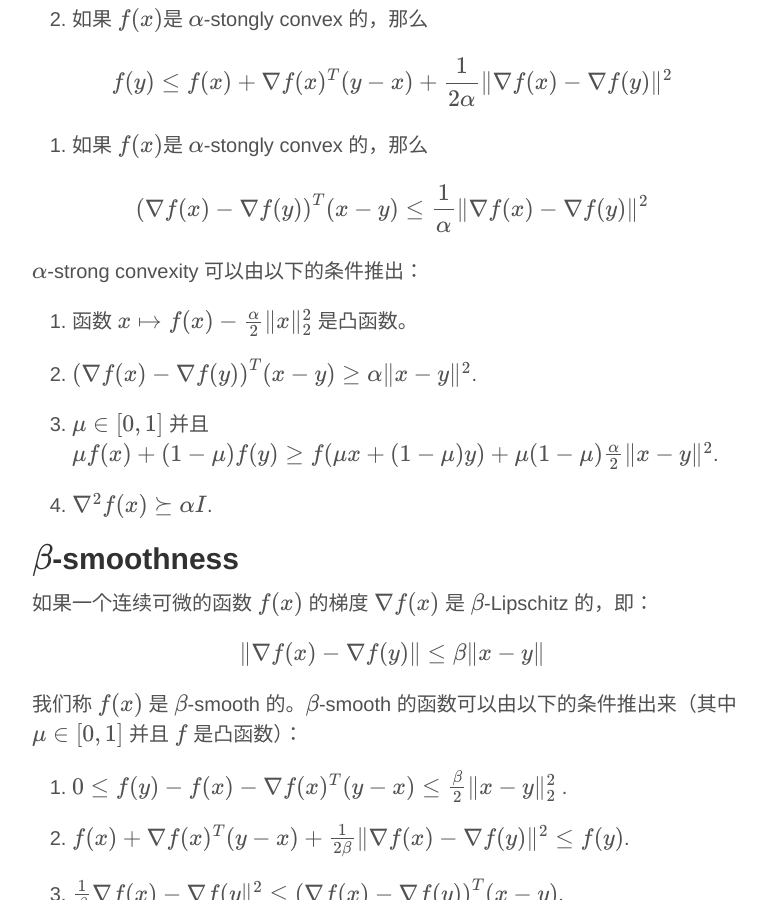
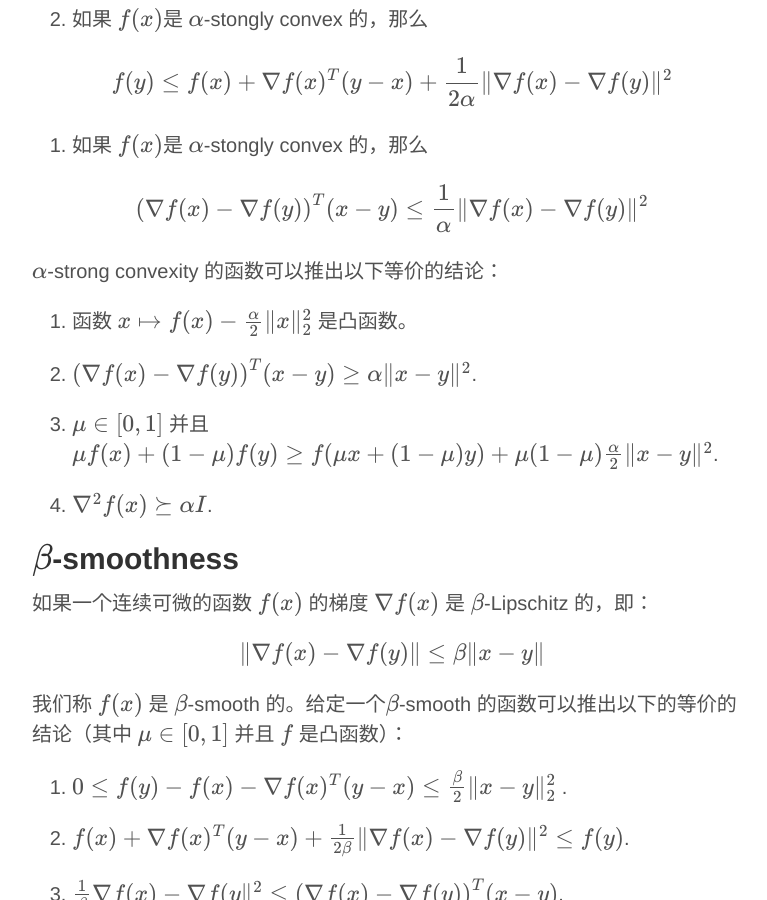
Before and after one commit to bjsc/cswhjiang.github.io, a Jekyll site: the page built from _posts/2015-04-08-strong-convexity-and-smoothness.md, in a window 1280 px wide and 900 px high, scrolled down 1022 px. Shown: the whole window, without its empty margins (248-1015 px from the left). Built offline with Jekyll 4.4.1, drawn with Linux system fonts in a browser that asks for light colours; formulas are drawn with MathJax 3; comment, search, counter and statistics services are not loaded.

Commit message:
convexity and smoothness

```diff
--- a/_posts/2015-04-08-strong-convexity-and-smoothness.md
+++ b/_posts/2015-04-08-strong-convexity-and-smoothness.md
@@ -35,7 +35,7 @@ $$ f(y) \leq f(x) + \nabla f(x)^T(y-x) + \frac{1}{2\alpha} \|\nabla f(x) - \nabl
 
 $$\left(\nabla f(x) - \nabla f(y)\right)^T(x-y) \leq \frac{1}{\alpha} \|\nabla f(x) - \nabla f(y)\|^2$$
 
-$$\alpha$$-strong convexity 可以由以下的条件推出：
+$$\alpha$$-strong convexity 的函数可以推出以下等价的结论：
 
 1. 函数 $$ x \mapsto f(x) - \frac{\alpha}{2}\|x\|_2^2$$  是凸函数。
 
@@ -52,7 +52,7 @@ $$\alpha$$-strong convexity 可以由以下的条件推出：
 
 $$ \|\nabla f(x) - \nabla f(y)\| \leq \beta \|x -y\|$$
 
-我们称 $$ f(x)$$  是 $$ \beta$$-smooth 的。$$ \beta$$-smooth 的函数可以由以下的条件推出来（其中 $$ \mu \in [0, 1]$$ 并且 $$f$$ 是凸函数）：
+我们称 $$ f(x)$$  是 $$ \beta$$-smooth 的。给定一个$$ \beta$$-smooth 的函数可以推出以下的等价的结论（其中 $$ \mu \in [0, 1]$$ 并且 $$f$$ 是凸函数）：
 
 1. $$ 0 \leq f(y) - f(x) - \nabla f(x)^T (y-x) \leq \frac{\beta}{2} \|x-y\|_2^2$$ .
 
```
